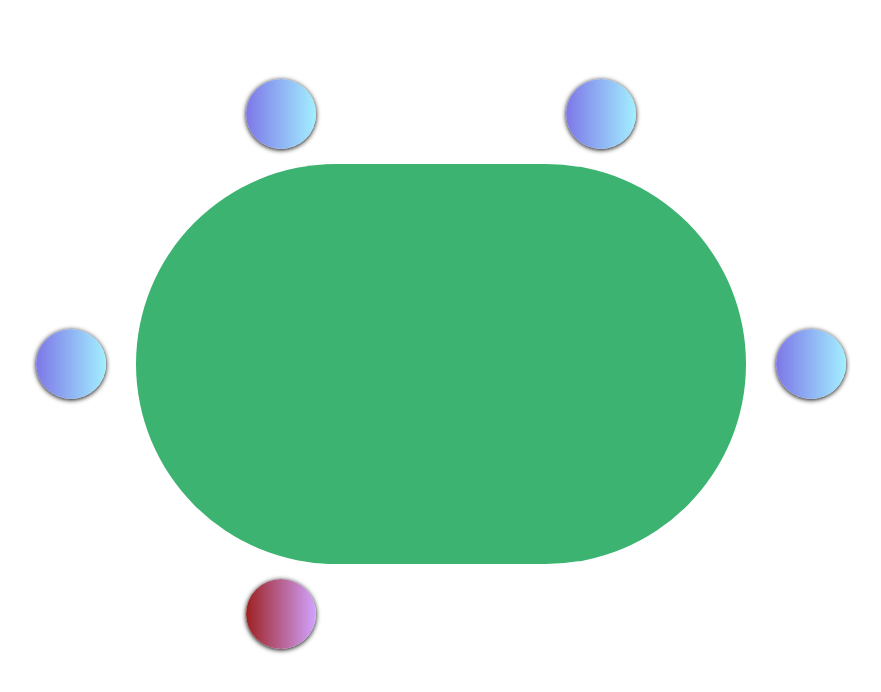
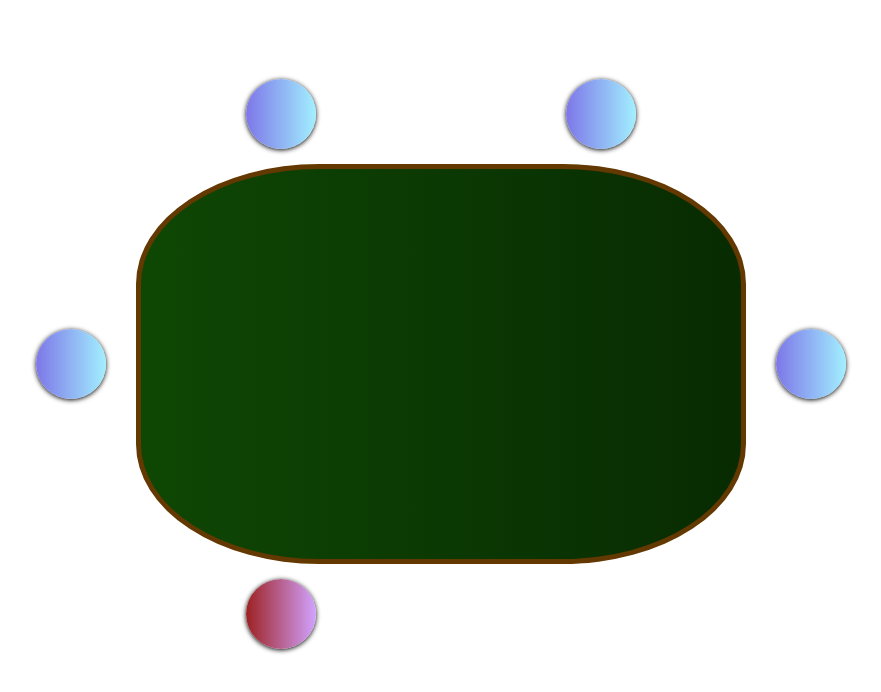
Before and after one commit to Schieck/Poker.js, a website: page index.html in a window 1280 px wide. Shown: the whole page, without its empty margins (184-1065 px from the left). Drawn offline with nearby package versions, Linux system fonts and the light colour scheme.

Commit message:
Adjusted table style

```diff
--- a/style.css
+++ b/style.css
@@ -19,8 +19,10 @@ div {
 .mesa {
   height:400px;
   width: 100vh;
-  background-color: #3cb371;
-  border-radius: 500px;
+  background: rgb(14,71,4);
+  background: linear-gradient(90deg, rgba(14,71,4,1) 0%, rgba(8,43,2,1) 100%);
+  border: 5px solid rgb(99, 56, 1);
+  border-radius: 30%;
 }
 
 .right{
```
